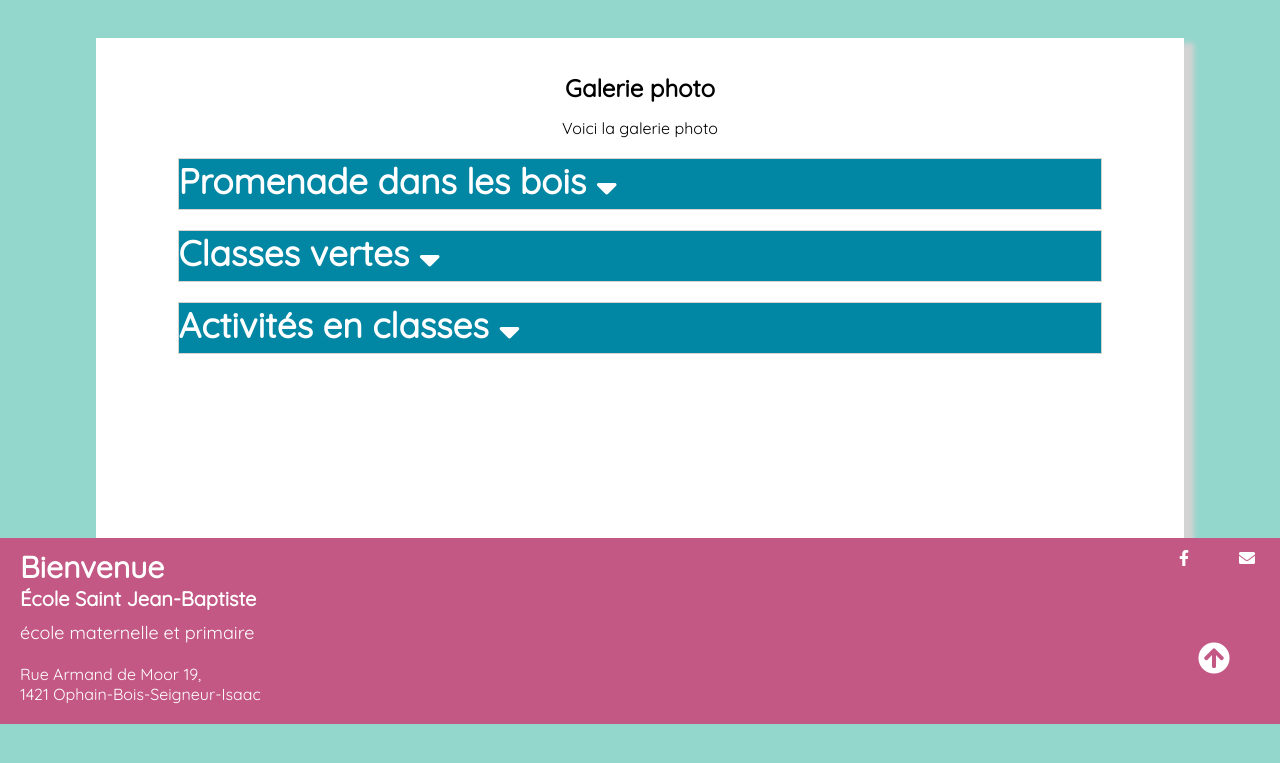
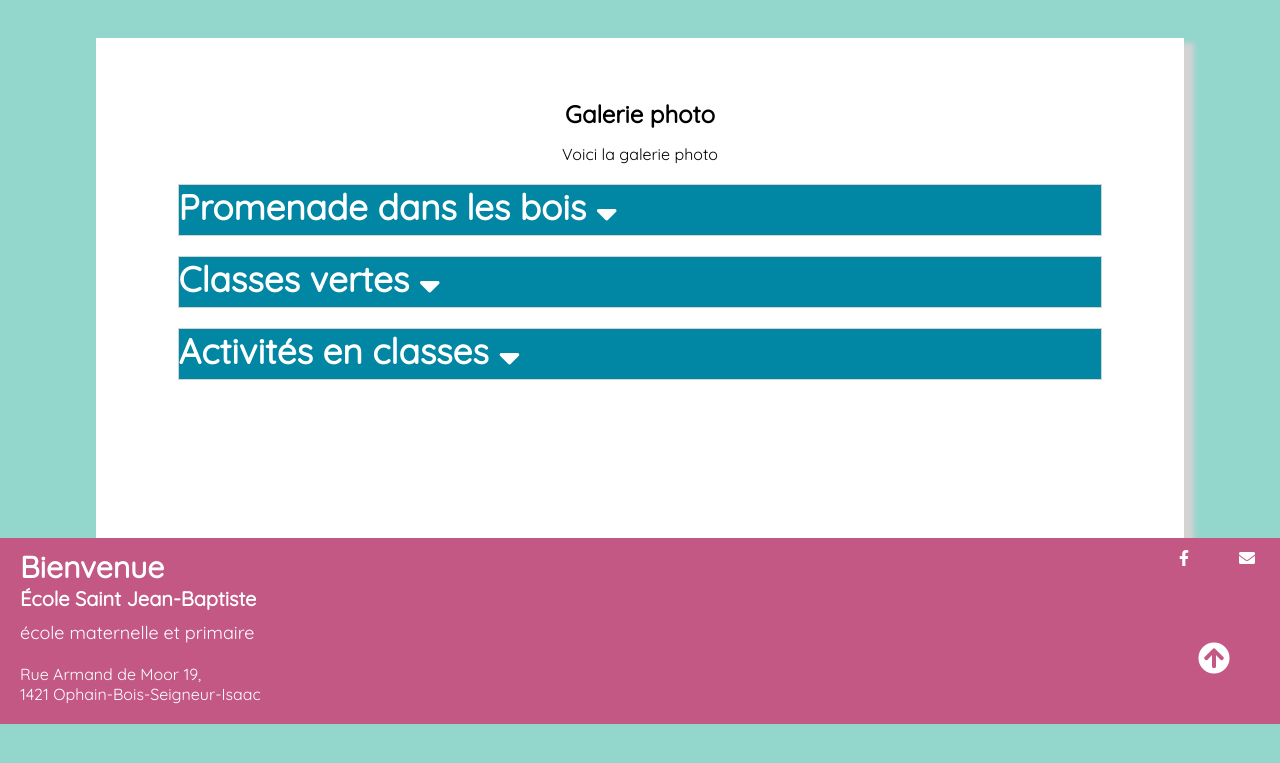
Before and after one commit to emontaigne/ecole_st_jean_baptiste_php, a PHP site: template view/page/galerie.php in a window 1280 px wide. Shown: the top 763 px of the page. Run offline with PHP 8.4, Linux system fonts and the light colour scheme; the template is opened without the code that fills it, so the values that code supplies are empty; some libraries are stand-ins or nearby versions.

Commit message:
mise en page

```diff
--- a/public/css/galerie.css
+++ b/public/css/galerie.css
@@ -15,7 +15,6 @@ html {
   background-repeat: no-repeat;
   font-family: "quicksand";
   min-height: 500px;
-  margin-top: 0px;
 }
 .mainGallery {
   width: 85%;
@@ -24,6 +23,7 @@ html {
   display: block;
   background-color: white;
   box-shadow: 10px 5px 5px lightgrey;
+  padding-top: 2%;
 }
 
 .titlePageGallery {
```
